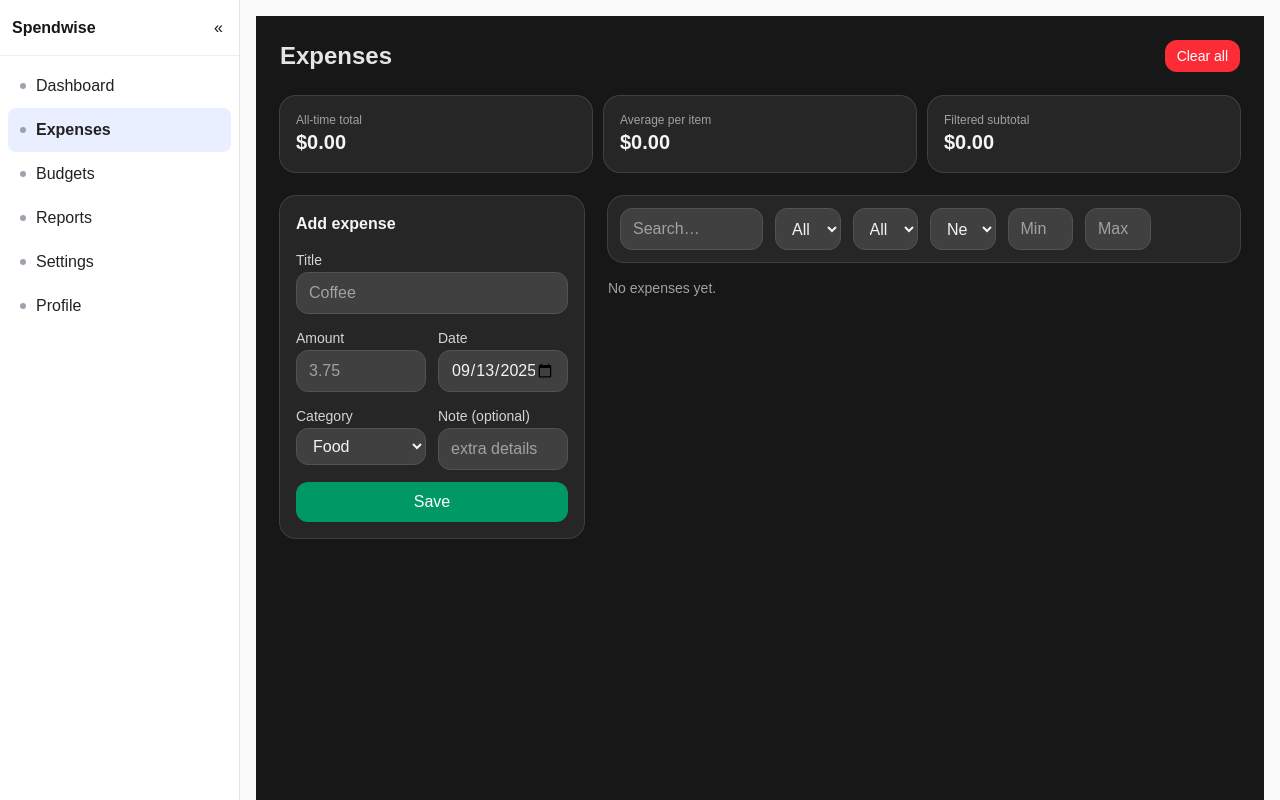
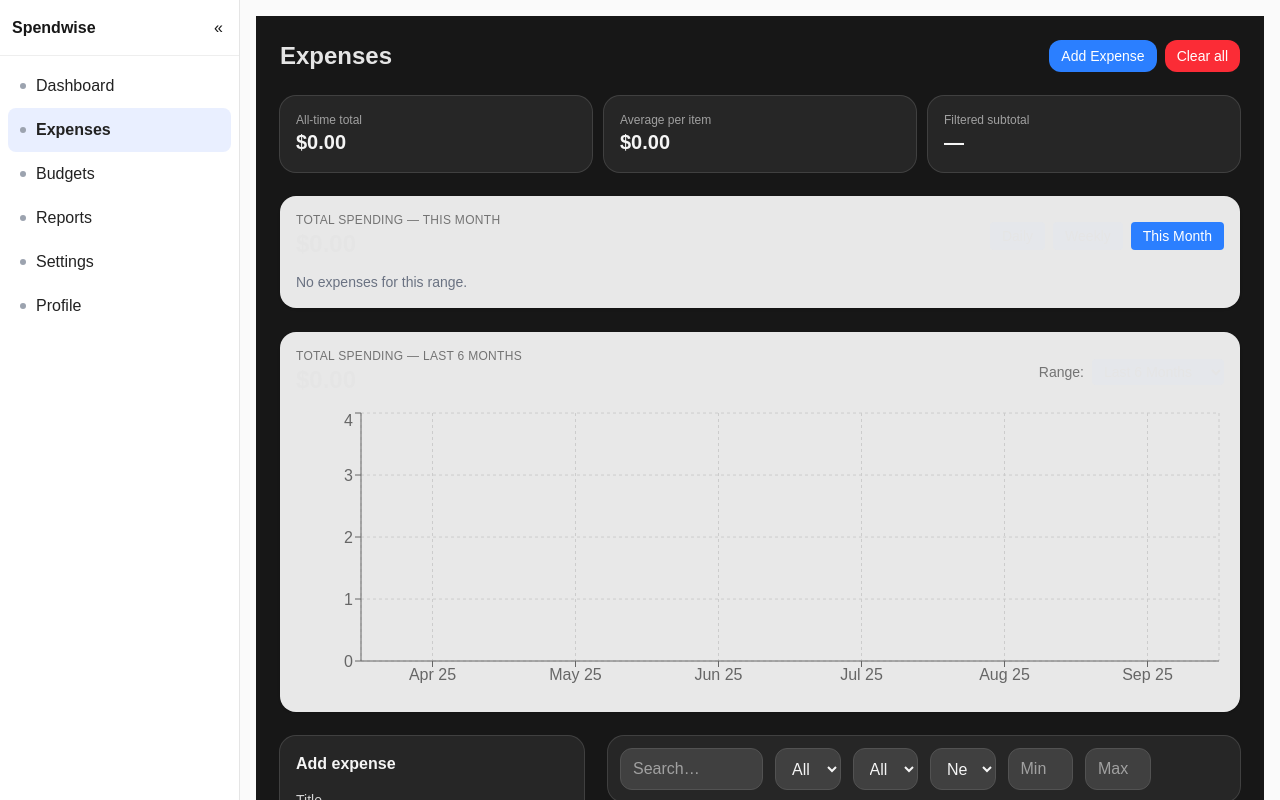
Before and after one commit to Shaidul88/spendwiseapp, a Next.js app: page /expenses in a window 1280 px wide. Shown: the top 800 px of the page. Built offline with nearby package versions, Linux system fonts and the light colour scheme.

Commit message:
continued work on expense page added pie charts and bargraphs

```diff
--- a/app/expenses/page.js
+++ b/app/expenses/page.js
@@ -1,10 +1,12 @@
 "use client";
-import { useMemo, useState } from "react";
+import { useMemo, useRef, useState } from "react";
 import ExpenseForm from "@/components/expenses/ExpenseForm";
 import ExpenseList from "@/components/expenses/ExpenseList";
 import ExpenseFilters from "@/components/expenses/ExpenseFilters";
 import SummaryCards from "@/components/expenses/SummaryCards";
 import { useExpenses } from "@/hooks/useExpenses";
+import CategoryPieChart from "@/components/expenses/CategoryPieChart";
+import MonthlyBarChart from "@/components/expenses/MonthlyBarChart";
 
 export default function ExpensesPage() {
   const { items, addExpense, updateExpense, removeExpense, clearAll } = useExpenses();
@@ -16,6 +18,12 @@ export default function ExpensesPage() {
     min: "",
     max: "",
   });
+
+  // Ref to scroll to the form
+  const formRef = useRef(null);
+  const scrollToForm = () => {
+    formRef.current?.scrollIntoView({ behavior: "smooth", block: "start" });
+  };
 
   const view = useMemo(() => {
     let rows = [...items];
@@ -61,23 +69,45 @@ export default function ExpensesPage() {
       <div className="max-w-5xl mx-auto space-y-6">
         <header className="flex items-center justify-between">
           <h1 className="text-2xl font-semibold">Expenses</h1>
+          <div className="flex gap-2">
+            <button
+              onClick={scrollToForm}
+              className="text-sm px-3 py-1.5 rounded-xl bg-blue-500 hover:bg-blue-600 text-white"
+            >
+              Add Expense
+            </button>
             <button
               onClick={clearAll}
               className="text-sm px-3 py-1.5 rounded-xl bg-red-500 hover:bg-red-600 text-white"
             >
               Clear all
             </button>
+          </div>
         </header>
 
-        <SummaryCards items={items} filteredTotal={view.total} />
+        <SummaryCards items={items} />
+
+        {/* Charts */}
+        <CategoryPieChart expenses={items} />
+        <MonthlyBarChart items={items} />
 
         <div className="grid md:grid-cols-3 gap-6">
-          <div className="md:col-span-1">
+          {/* Form section (scroll target) */}
+          <div className="md:col-span-1" ref={formRef}>
             <ExpenseForm onSubmit={addExpense} />
           </div>
+
           <div className="md:col-span-2 space-y-4">
             <ExpenseFilters filters={filters} onChange={setFilters} items={items} />
-            <ExpenseList items={view.rows} onUpdate={updateExpense} onRemove={removeExpense} />
+
+            {/* Only the list scrolls */}
+            <div className="h-[60vh] overflow-y-auto pr-2 custom-scrollbar rounded-xl bg-neutral-900/20">
+              <ExpenseList
+                items={view.rows}
+                onUpdate={updateExpense}
+                onRemove={removeExpense}
+              />
+            </div>
           </div>
         </div>
       </div>
--- a/app/globals.css
+++ b/app/globals.css
@@ -73,3 +73,9 @@ body {
 .btn-danger {
   @apply text-sm px-2 py-1 rounded bg-red-600 text-white hover:bg-red-500;
 }
+.custom-scrollbar::-webkit-scrollbar { width: 6px; }
+.custom-scrollbar::-webkit-scrollbar-track { background: transparent; }
+.custom-scrollbar::-webkit-scrollbar-thumb {
+  background-color: rgba(100,116,139,.6); /* slate-500 */
+  border-radius: 9999px;
+}
--- /dev/null
+++ b/components/expenses/CategoryPieChart.jsx
@@ -0,0 +1,128 @@
+"use client";
+import { useMemo, useState } from "react";
+import { PieChart, Pie, Cell, Tooltip, Legend, ResponsiveContainer } from "recharts";
+
+export default function CategoryPieChart({ expenses, items }) {
+  // Accept either prop name
+  const src = Array.isArray(expenses) ? expenses : Array.isArray(items) ? items : [];
+
+  const [range, setRange] = useState("month"); // "day" | "week" | "month"
+
+  const today = useMemo(() => {
+    const d = new Date();
+    d.setHours(0, 0, 0, 0);
+    return d;
+  }, []);
+
+  const { filtered, total } = useMemo(() => {
+    const list = Array.isArray(src) ? src : [];
+    const isValid = (e) => {
+      if (!e?.date) return false;
+      const d = new Date(e.date);
+      return !isNaN(d);
+    };
+
+    let out = [];
+    if (range === "day") {
+      out = list.filter((e) => {
+        if (!isValid(e)) return false;
+        const d = new Date(e.date);
+        d.setHours(0, 0, 0, 0);
+        return d.getTime() === today.getTime();
+      });
+    } else if (range === "week") {
+      const weekAgo = new Date(today);
+      weekAgo.setDate(today.getDate() - 6);
+      out = list.filter((e) => {
+        if (!isValid(e)) return false;
+        const d = new Date(e.date);
+        d.setHours(0, 0, 0, 0);
+        return d >= weekAgo && d <= today;
+      });
+    } else {
+      const monthStart = new Date(today.getFullYear(), today.getMonth(), 1);
+      out = list.filter((e) => {
+        if (!isValid(e)) return false;
+        const d = new Date(e.date);
+        d.setHours(0, 0, 0, 0);
+        return d >= monthStart && d <= today;
+      });
+    }
+
+    const totalAmt = out.reduce((s, e) => s + (Number(e?.amount) || 0), 0);
+    return { filtered: out, total: totalAmt };
+  }, [src, range, today]);
+
+  // group by category for the pie
+  const data = useMemo(() => {
+    const totals = {};
+    for (const e of filtered) {
+      const amt = Number(e?.amount) || 0;
+      const cat = e?.category || "Uncategorized";
+      totals[cat] = (totals[cat] || 0) + amt;
+    }
+    return Object.entries(totals).map(([name, value]) => ({ name, value }));
+  }, [filtered]);
+
+  const fMoney = useMemo(
+    () => new Intl.NumberFormat(undefined, { style: "currency", currency: "USD", maximumFractionDigits: 2 }),
+    []
+  );
+
+  const rangeLabel =
+    range === "day" ? "Today" : range === "week" ? "Last 7 days" : "This month";
+
+  const COLORS = ["#8884d8", "#82ca9d", "#ffc658", "#ff7f50", "#00c49f", "#a4de6c", "#d0ed57"];
+
+  return (
+    <div className="p-4 rounded-2xl shadow bg-white/90 dark:bg-neutral-900">
+      {/* Header with total */}
+      <div className="flex items-center justify-between mb-3">
+        <div>
+          <div className="text-xs uppercase tracking-wide text-neutral-500 dark:text-neutral-400">
+            Total Spending — {rangeLabel}
+          </div>
+          <div className="text-2xl font-semibold">{fMoney.format(total)}</div>
+        </div>
+
+        <div className="flex gap-2">
+          {[
+            { key: "day", label: "Daily" },
+            { key: "week", label: "Weekly" },
+            { key: "month", label: "This Month" },
+          ].map((b) => (
+            <button
+              key={b.key}
+              onClick={() => setRange(b.key)}
+              className={`px-3 py-1 rounded text-sm ${
+                range === b.key
+                  ? "bg-blue-500 text-white"
+                  : "bg-gray-200 dark:bg-neutral-700 dark:text-neutral-100"
+              }`}
+            >
+              {b.label}
+            </button>
+          ))}
+        </div>
+      </div>
+
+      {data.length === 0 ? (
+        <p className="text-sm text-gray-500">No expenses for this range.</p>
+      ) : (
+        <div className="h-72">
+          <ResponsiveContainer width="100%" height="100%">
+            <PieChart>
+              <Pie data={data} dataKey="value" nameKey="name" outerRadius={100} label>
+                {data.map((_, i) => (
+                  <Cell key={i} fill={COLORS[i % COLORS.length]} />
+                ))}
+              </Pie>
+              <Tooltip />
+              <Legend />
+            </PieChart>
+          </ResponsiveContainer>
+        </div>
+      )}
+    </div>
+  );
+}
--- /dev/null
+++ b/components/expenses/MonthlyBarChart.jsx
@@ -0,0 +1,141 @@
+"use client";
+import { useMemo, useState } from "react";
+import {
+  BarChart,
+  Bar,
+  XAxis,
+  YAxis,
+  Tooltip,
+  ResponsiveContainer,
+  CartesianGrid,
+} from "recharts";
+
+export default function MonthlyBarChart({ items, expenses }) {
+  const src = Array.isArray(items) ? items : Array.isArray(expenses) ? expenses : [];
+  const [range, setRange] = useState("6");
+
+  const ymKey = (d) =>
+    `${d.getFullYear()}-${String(d.getMonth() + 1).padStart(2, "0")}`;
+
+  const parseYM = (ym) => {
+    const [y, m] = ym.split("-").map(Number);
+    return new Date(y, m - 1, 1);
+  };
+
+  const addMonths = (date, delta) => new Date(date.getFullYear(), date.getMonth() + delta, 1);
+
+  // Raw totals
+  const totalsMap = useMemo(() => {
+    const map = new Map();
+    for (const e of src) {
+      if (!e?.date) continue;
+      const d = new Date(e.date);
+      if (isNaN(d)) continue;
+      const key = ymKey(new Date(d.getFullYear(), d.getMonth(), 1));
+      map.set(key, (map.get(key) || 0) + (Number(e?.amount) || 0));
+    }
+    return map;
+  }, [src]);
+
+  // Fill months helper
+  const fillMonths = (startKey, endKey, totalsMap) => {
+    const start = parseYM(startKey);
+    const end = parseYM(endKey);
+    const out = [];
+    for (let d = new Date(start); d <= end; d = addMonths(d, 1)) {
+      const key = ymKey(d);
+      out.push({ month: key, total: totalsMap.get(key) ?? 0 });
+    }
+    return out;
+  };
+
+  // Range data
+  const data = useMemo(() => {
+    const today = new Date();
+    const currentKey = ymKey(new Date(today.getFullYear(), today.getMonth(), 1));
+
+    if (range !== "all") {
+      const n = Number(range);
+      const start = addMonths(parseYM(currentKey), -(n - 1));
+      return fillMonths(ymKey(start), currentKey, totalsMap);
+    }
+
+    const keys = Array.from(totalsMap.keys()).sort();
+    const startKey = keys.length ? keys[0] : currentKey;
+    return fillMonths(startKey, currentKey, totalsMap);
+  }, [totalsMap, range]);
+
+  // Total spending
+  const totalSpending = useMemo(
+    () => data.reduce((s, m) => s + (Number(m.total) || 0), 0),
+    [data]
+  );
+
+  const fMoney = useMemo(
+    () =>
+      new Intl.NumberFormat(undefined, {
+        style: "currency",
+        currency: "USD",
+        maximumFractionDigits: 2,
+      }),
+    []
+  );
+
+  const rangeLabel =
+    range === "6" ? "Last 6 Months" : range === "12" ? "Last 12 Months" : "All Months";
+
+  // Format month labels to month year
+  const formatMonth = (ym) => {
+    const d = parseYM(ym);
+    return d.toLocaleDateString(undefined, {
+      month: "short",
+      year: "2-digit",
+    });
+  };
+
+  return (
+    <div className="p-4 rounded-2xl shadow bg-white/90 dark:bg-neutral-900">
+      <div className="flex items-center justify-between mb-3 gap-4">
+        <div>
+          <div className="text-xs uppercase tracking-wide text-neutral-500 dark:text-neutral-400">
+            Total Spending — {rangeLabel}
+          </div>
+          <div className="text-2xl font-semibold">{fMoney.format(totalSpending)}</div>
+        </div>
+
+        <label className="text-sm flex items-center gap-2">
+          <span className="text-neutral-500 dark:text-neutral-300">Range:</span>
+          <select
+            value={range}
+            onChange={(e) => setRange(e.target.value)}
+            className="px-2 py-1 rounded bg-gray-200 dark:bg-neutral-700 dark:text-neutral-100"
+          >
+            <option value="6">Last 6 Months</option>
+            <option value="12">Last 12 Months</option>
+            <option value="all">All</option>
+          </select>
+        </label>
+      </div>
+
+      {data.length === 0 ? (
+        <p className="text-sm text-gray-500">No expenses for this range.</p>
+      ) : (
+        <div className="h-72">
+          <ResponsiveContainer width="100%" height="100%">
+            <BarChart data={data}>
+              <CartesianGrid strokeDasharray="3 3" />
+              <XAxis
+                dataKey="month"
+                tickFormatter={formatMonth}
+                interval={0} // show all labels
+              />
+              <YAxis />
+              <Tooltip formatter={(value) => fMoney.format(value)} labelFormatter={formatMonth} />
+              <Bar dataKey="total" fill="#8884d8" radius={[6, 6, 0, 0]} />
+            </BarChart>
+          </ResponsiveContainer>
+        </div>
+      )}
+    </div>
+  );
+}
```
Also changed, not shown: package.json (+4 -3 lines), 1 other file (tests, documents, lock files or other folders). Lines whose indentation alone changed are shown as unchanged.
